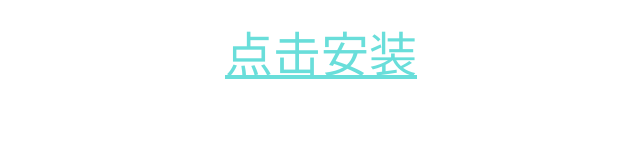
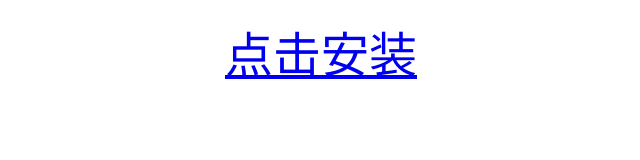
Before and after one commit to flying1008/mytest, a plain HTML site: page index.html in a window 1280 px wide. Shown: the whole page, without its empty margins (319-959 px from the left). Drawn offline with Linux system fonts and the light colour scheme.

Commit message:
Update index.html

```diff
--- a/index.html
+++ b/index.html
@@ -7,7 +7,7 @@
     <body>
         <p align=center>
           <font size="10">
-            <a style="color:#69DEDA" href="itms-services://?action=download-manifest&url=https://github.com/flying1008/mytest/blob/master/ipa.plist">点击安装</a>
+            <a href="itms-services://?action=download-manifest&url=https://github.com/flying1008/mytest/blob/master/ipa.plist">点击安装</a>
           </font>
         </p>
     </body>
```
